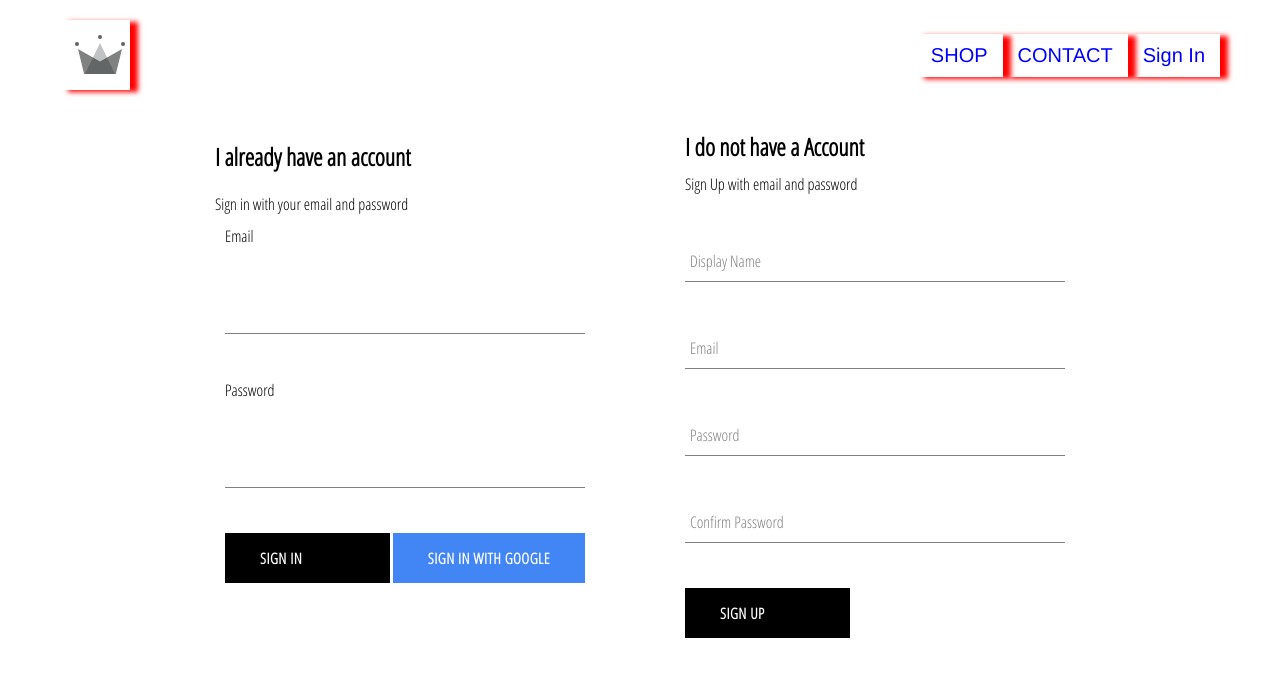
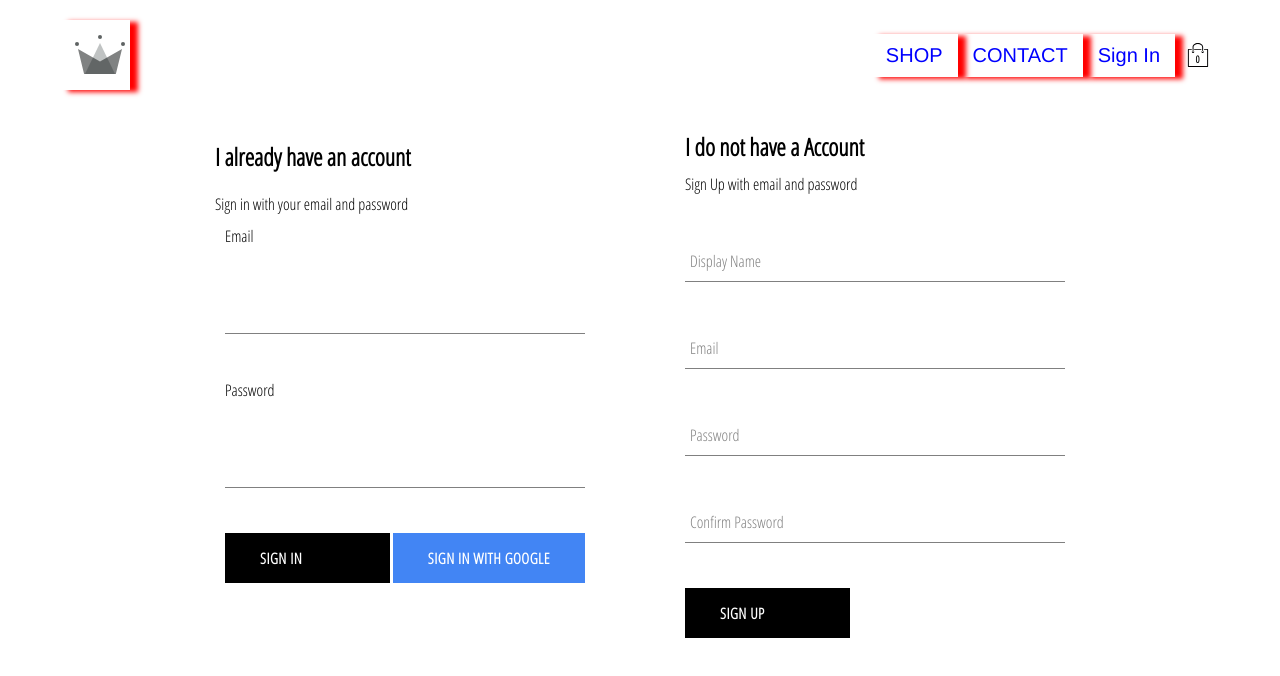
Before and after one commit to Avinash-56/e-commerce56, a React (Create React App) app: page /signin in a window 1280 px wide. Shown: the top 676 px of the page. Built offline with nearby package versions, Linux system fonts and the light colour scheme; no server answers.

Commit message:
added cartIcon and dropdown and implemented cart reducer

```diff
--- /dev/null
+++ b/src/components/cart-dropdown/cart-dropdown.component.jsx
@@ -0,0 +1,12 @@
+import React from 'react'
+import CustomButton from '../custom-button/custom-button.component'
+
+import './cart-dropdown.styles.scss'
+
+const CartDropdown = ()=>(
+     <div className='cart-dropdown'>
+       <div className='cart-items'/>
+       <CustomButton>GO TO CHECKOUT</CustomButton>
+     </div>
+)
+export default CartDropdown
--- /dev/null
+++ b/src/components/cart-dropdown/cart-dropdown.styles.scss
@@ -0,0 +1,24 @@
+.cart-dropdown {
+    position: absolute;
+    width: 240px;
+    height: 340px;
+    display: flex;
+    flex-direction: column;
+    padding: 20px;
+    border: 1px solid black;
+    background-color: white;
+    top: 90px;
+    right: 40px;
+    z-index: 5;
+
+    .cart-items {
+      height: 240px;
+      display: flex;
+      flex-direction: column;
+      overflow: auto;
+    }
+
+    button {
+      margin-top: auto;
+    }
+  }
--- /dev/null
+++ b/src/components/cart-icon/cart-icon.component.jsx
@@ -0,0 +1,18 @@
+ import React from 'react'
+import {ReactComponent as ShoppingIcon } from '../../assets/shopping-bag.svg'
+import './cart-icon.styles.scss'
+import {connect} from 'react-redux'
+import toggleCartHidden from '../../redux/cart/cart.action'
+
+const CartIcon = ({toggleCartHidden}) =>(
+    <div className='cart-icon' onClick={toggleCartHidden}>
+    <ShoppingIcon className='shopping-icon'/>
+    <span className='item-count'>0</span>
+    </div>
+)
+
+const mapDispatchToProps = dispatch =>({
+    toggleCartHidden: ()=>dispatch(toggleCartHidden())
+})
+
+export default connect(null,mapDispatchToProps)(CartIcon)
--- /dev/null
+++ b/src/components/cart-icon/cart-icon.styles.scss
@@ -0,0 +1,21 @@
+.cart-icon {
+    width: 45px;
+    height: 45px;
+    position: relative;
+    display: flex;
+    align-items: center;
+    justify-content: center;
+    cursor: pointer;
+
+    .shopping-icon {
+      width: 24px;
+      height: 24px;
+    }
+
+    .item-count {
+      position: absolute;
+      font-size: 10px;
+      font-weight: bold;
+      bottom: 12px;
+    }
+  }
--- a/src/components/header/header.component.jsx
+++ b/src/components/header/header.component.jsx
@@ -4,7 +4,11 @@
 import {Link} from 'react-router-dom'
 import { ReactComponent as Logo} from '../../assets/crown.svg'
 import {auth} from '../../firebase/firebase.utils'
-const Header = ({currentUser})=>(
+import CartIcon from '../cart-icon/cart-icon.component'
+import CartDropdown from '../cart-dropdown/cart-dropdown.component'
+
+
+const Header = ({currentUser,hidden})=>(
 
     <div className ='header'>
      <Link  className='logo-container' to ="/">
@@ -23,12 +27,15 @@
               <div className='option' onClick={()=> auth.signOut()}>Sign Out</div>:
               <Link  className='option' to='/signin'>Sign In</Link>
           }
+          <CartIcon/>
           </div>
+         {hidden? null: <CartDropdown/>}
     </div>
 )
 
-const mapStateToProps = state => ({
-    currentUser: state.user.currentUser
+const mapStateToProps = ({user: {currentUser},cart:{hidden}}) => ({
+    currentUser,
+    hidden
 })
 
 export default connect(mapStateToProps)( Header)
--- /dev/null
+++ b/src/redux/cart/cart.action.js
@@ -0,0 +1,7 @@
+import CartActionTypes from './cart.types'
+
+ const toggleCartHidden = () =>({
+    type: CartActionTypes.TOGGLE_CART_HIDDEN
+})
+
+export default toggleCartHidden
--- /dev/null
+++ b/src/redux/cart/cart.reducer.js
@@ -0,0 +1,21 @@
+import  CartActionTypes from  './cart.types'
+const INITIAL_STATE = {
+    hidden: true
+}
+
+const cartReducer = (state=INITIAL_STATE, action)=>{
+
+    switch (action.type) {
+        case CartActionTypes.TOGGLE_CART_HIDDEN:
+            return{
+                ...state,
+                hidden: !state.hidden
+            }
+
+        default:
+            return state
+            break;
+    }
+}
+
+export default cartReducer
--- /dev/null
+++ b/src/redux/cart/cart.types.js
@@ -0,0 +1,5 @@
+const CartActionTypes = {
+    TOGGLE_CART_HIDDEN: 'TOGGLE_CART_HIDDEN '
+   }
+
+   export default CartActionTypes
--- a/src/redux/root-reducer.js
+++ b/src/redux/root-reducer.js
@@ -1,7 +1,8 @@
 import {combineReducers} from 'redux'
-
+import cartReducer from './cart/cart.reducer'
 import userReducer from './user/user.reducer'
 
 export  default combineReducers({
-    user: userReducer
+    user: userReducer,
+    cart: cartReducer
 })
```
Also changed, not shown: src/assets/shopping-bag.svg (added).
